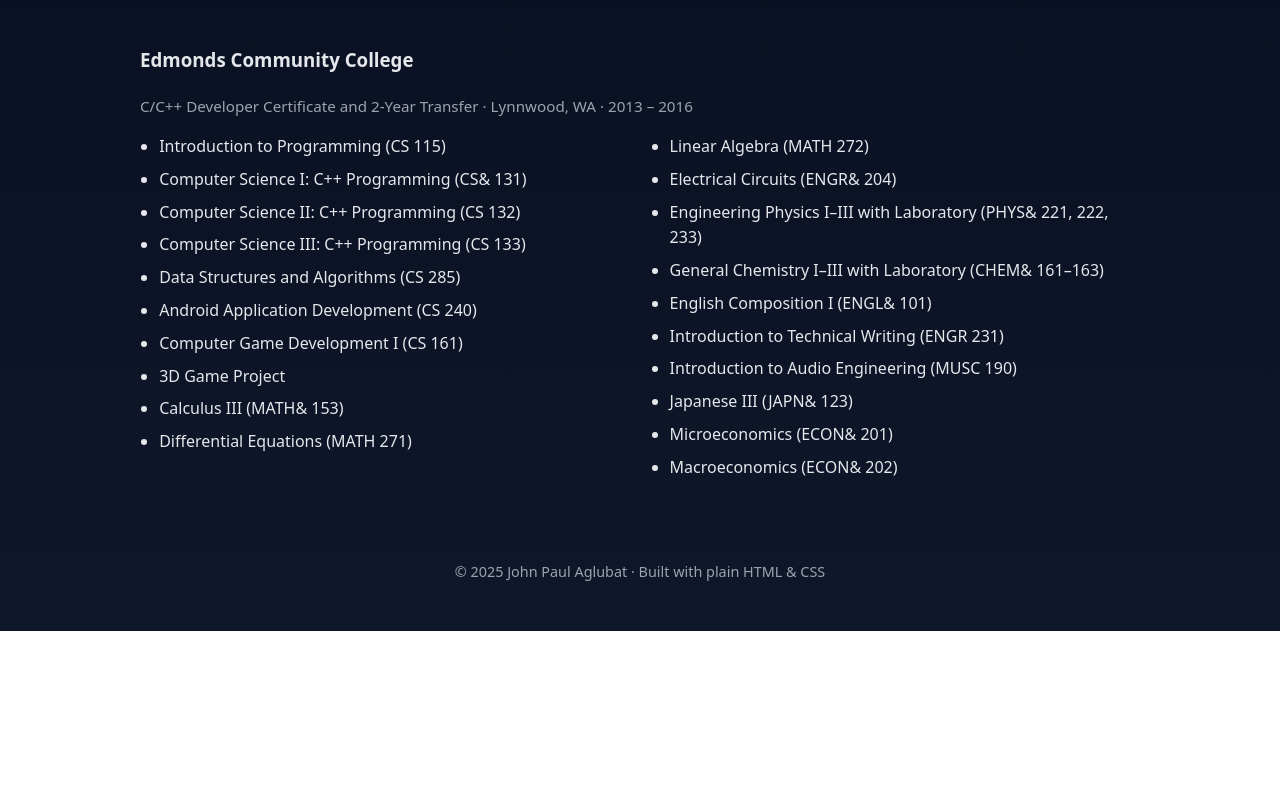
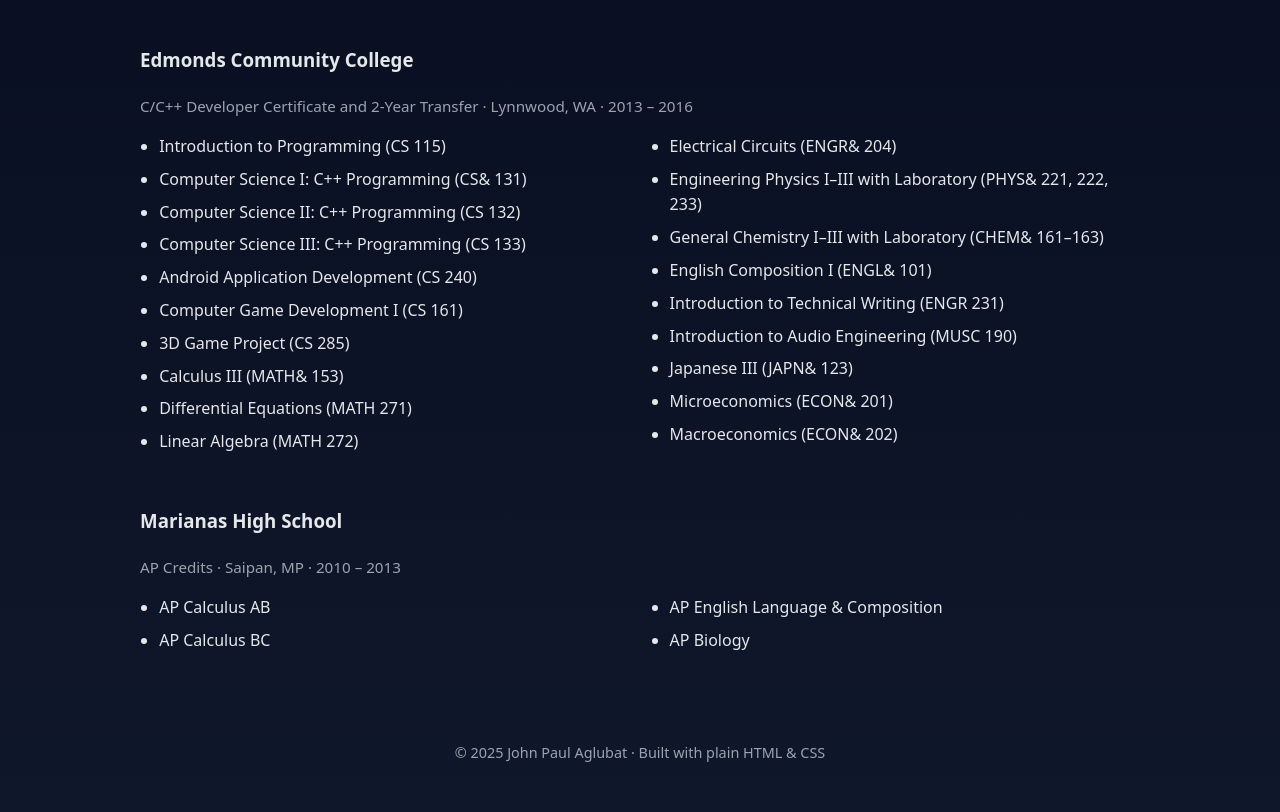
Before and after one commit to johnpa137/johnpa137.github.io, a plain HTML site: page academics/index.html in a window 1280 px wide. Shown: the part 1140-1952 px from the top of the page. Before the commit the page ends 1771 px from the top, so only its background shows below. Drawn offline with Linux system fonts and the light colour scheme.

Commit message:
adding MHS and correcting one of the EDCC classes

```diff
--- a/academics/index.html
+++ b/academics/index.html
@@ -96,10 +96,9 @@
       <li>Computer Science I: C++ Programming (CS& 131)</li>
       <li>Computer Science II: C++ Programming (CS 132)</li>
       <li>Computer Science III: C++ Programming (CS 133)</li>
-      <li>Data Structures and Algorithms (CS 285)</li>
       <li>Android Application Development (CS 240)</li>
       <li>Computer Game Development I (CS 161)</li>
-      <li>3D Game Project</li>
+      <li>3D Game Project (CS 285)</li>
       <li>Calculus III (MATH& 153)</li>
       <li>Differential Equations (MATH 271)</li>
       <li>Linear Algebra (MATH 272)</li>
@@ -115,6 +114,21 @@
     </ul>
   </div>
 
+  <div class="edu-block">
+    <h3>Marianas High School</h3>
+    <div class="edu-meta">
+      AP Credits · Saipan, MP · 2010 – 2013
+    </div>
+
+    <ul class="course-list">
+      <li>AP Calculus AB</li>
+      <li>AP Calculus BC</li>
+      <li>AP English Language & Composition</li>
+      <li>AP Biology</li>
+    </ul>
+
+  </div>
+
 </section>
 
 <footer>
```
